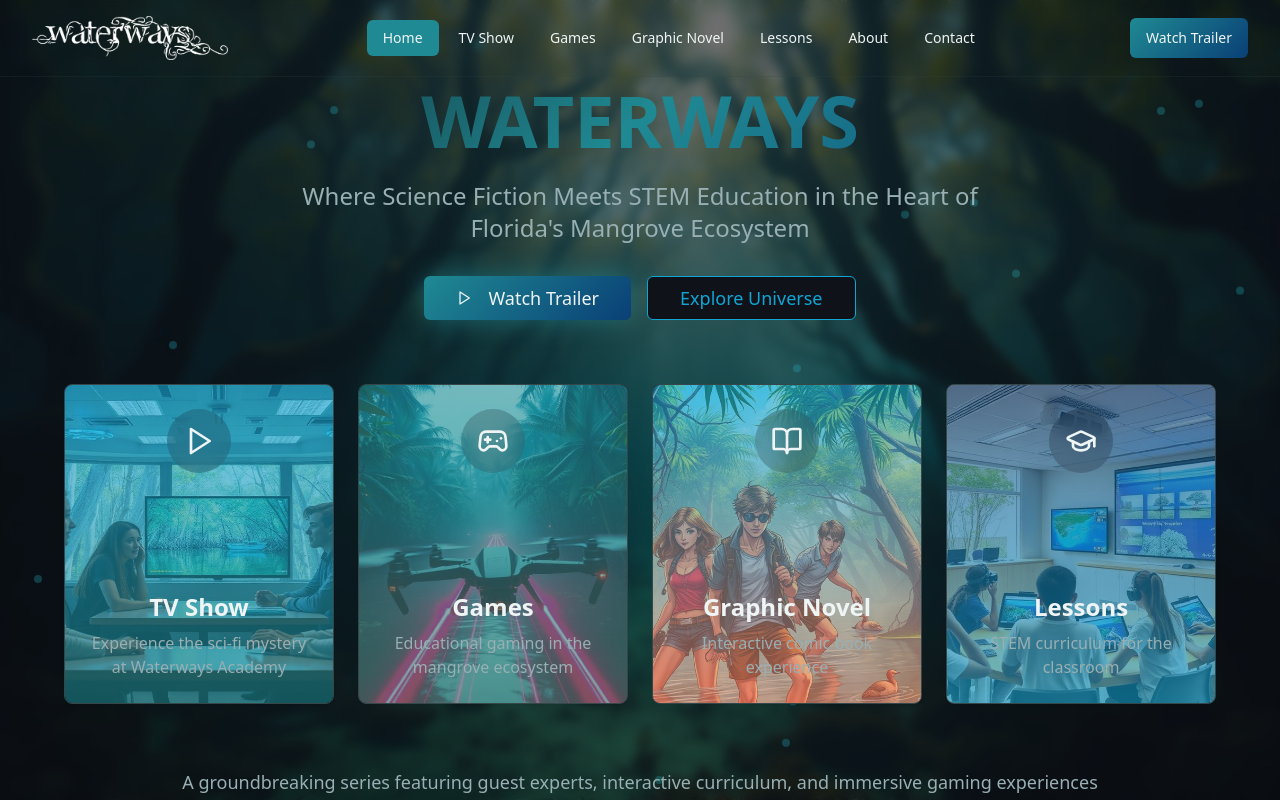
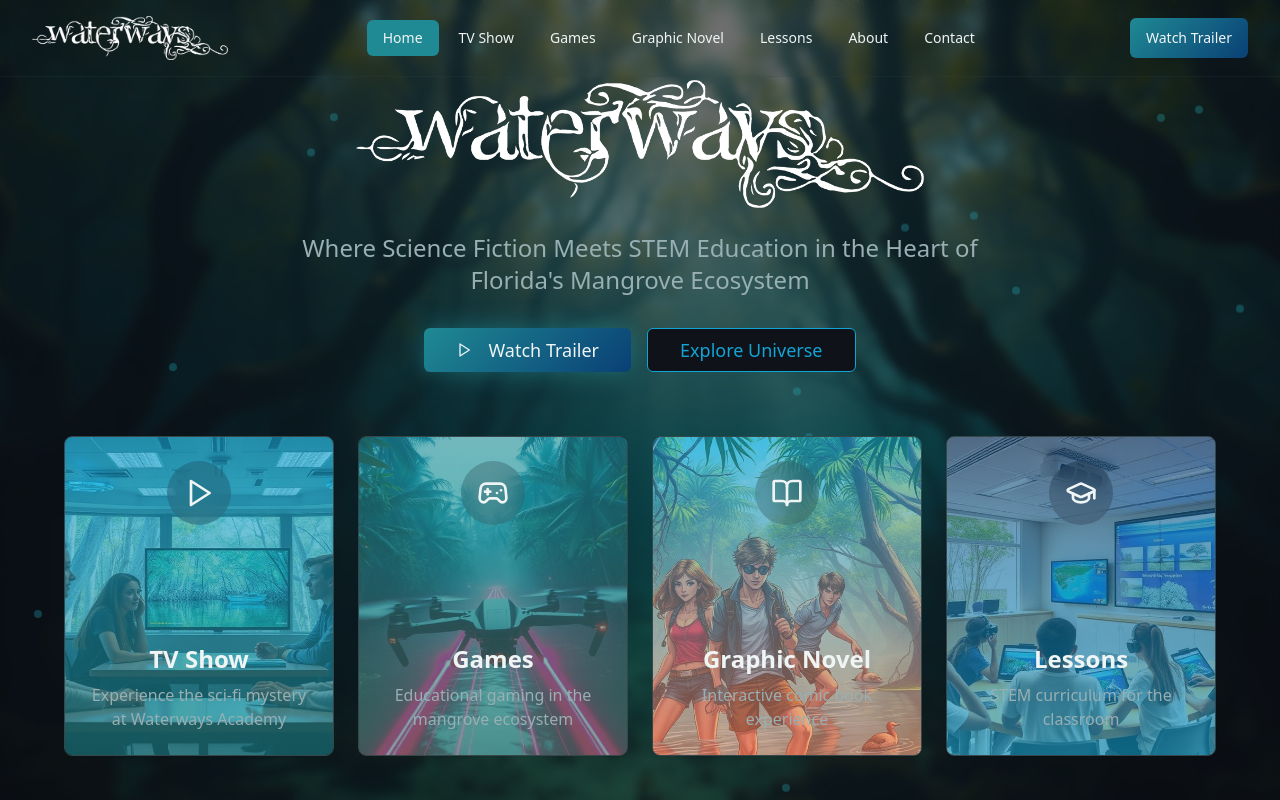
Before and after one commit to luisbeyra/waterways-universe-theme, a React (Vite) app: page / in a window 1280 px wide. Shown: the top 800 px of the page. Built offline with nearby package versions, Linux system fonts and the light colour scheme.

Commit message:
Replace text with logo
Replace "WATERWAYS" text in the hero section with the actual website logo.

```diff
--- a/src/components/HeroSection.tsx
+++ b/src/components/HeroSection.tsx
@@ -3,6 +3,7 @@ import { Button } from '@/components/ui/button';
 import { Card } from '@/components/ui/card';
 import { Play, Gamepad2, BookOpen, GraduationCap } from 'lucide-react';
 import heroBackground from '@/assets/hero-background.jpg';
+import waterwaysLogo from '@/assets/waterways-logo.png';
 import tvShowHero from '@/assets/tv-show-hero.jpg';
 import gamesHero from '@/assets/games-hero.jpg';
 import graphicNovelHero from '@/assets/graphic-novel-hero.jpg';
@@ -74,9 +75,11 @@ const HeroSection = () => {
       <div className="relative z-10 container mx-auto px-4 sm:px-6 lg:px-8 pt-20">
         {/* Main Heading */}
         <div className="text-center mb-16">
-          <h1 className="text-5xl md:text-7xl font-bold mb-6 bg-gradient-hero bg-clip-text text-transparent animate-slide-up">
-            WATERWAYS
-          </h1>
+          <img
+            src={waterwaysLogo}
+            alt="Waterways Logo"
+            className="h-24 md:h-32 mx-auto mb-6 animate-slide-up"
+          />
           <p className="text-xl md:text-2xl text-muted-foreground max-w-3xl mx-auto leading-relaxed animate-slide-up">
             Where Science Fiction Meets STEM Education in the Heart of Florida's Mangrove Ecosystem
           </p>
```
